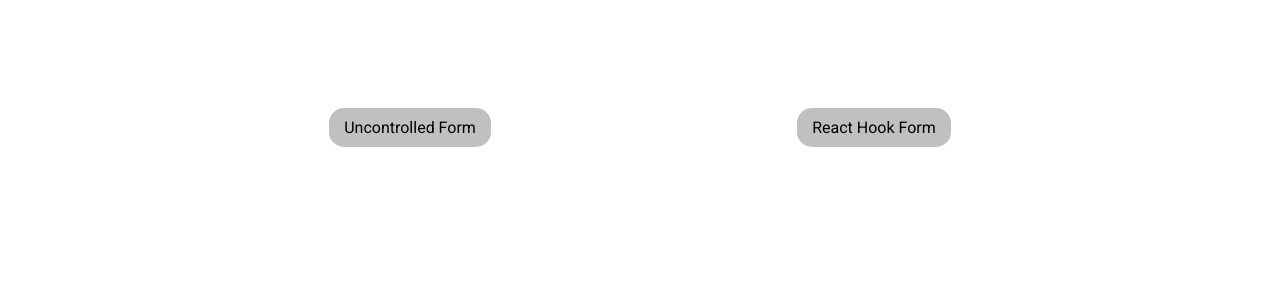
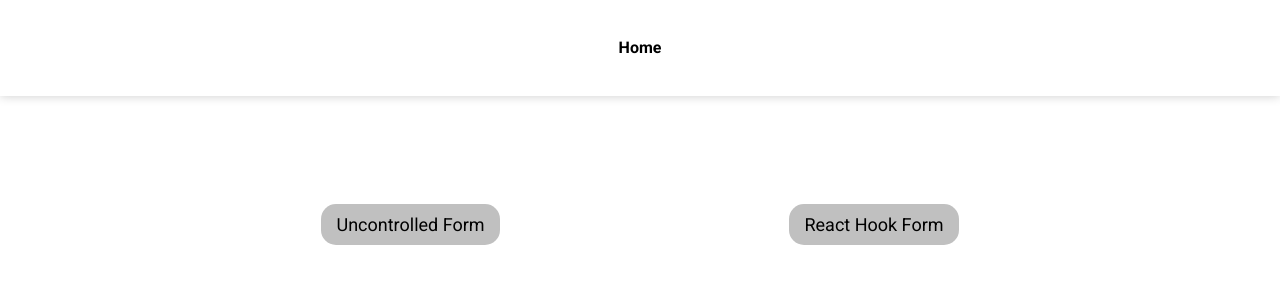
Before and after one commit to Irina-Grebennikova/react-forms, a React (Vite) app: page / in a window 1280 px wide. Shown: the top 300 px of the page. Built offline with nearby package versions, Linux system fonts and the light colour scheme.

Commit message:
feat: add header

```diff
--- a/src/app.tsx
+++ b/src/app.tsx
@@ -1,16 +1,17 @@
 import { ReactElement } from 'react';
 import { Route, RouterProvider, createBrowserRouter, createRoutesFromElements } from 'react-router-dom';
 
+import { PageLayout } from '@/components/page-layout';
 import { MainPage } from '@/pages/main-page';
 import { ReactHookForm } from '@/pages/react-hook-form';
 import { UncontrolledForm } from '@/pages/uncontrolled-form';
 
 const routes = (
-  <>
+  <Route element={<PageLayout />}>
     <Route path="/" element={<MainPage />} />
     <Route path="/uncontrolled-form" element={<UncontrolledForm />} />
     <Route path="/react-hook-form" element={<ReactHookForm />} />
-  </>
+  </Route>
 );
 
 const router = createBrowserRouter(createRoutesFromElements(routes));
--- /dev/null
+++ b/src/components/page-layout/index.ts
@@ -0,0 +1 @@
+export { PageLayout } from './page-layout';
--- /dev/null
+++ b/src/components/page-layout/page-layout.module.scss
@@ -0,0 +1,17 @@
+@import '@/styles/mixins.scss';
+
+.header {
+  text-align: center;
+  padding: 5vh 0;
+  box-shadow: 0 0 10px 0 rgba(0, 0, 0, 0.2);
+}
+
+.link {
+  color: inherit;
+  font-weight: 700;
+  transition: 0.2s;
+
+  @include hover {
+    color: gray;
+  }
+}
--- /dev/null
+++ b/src/components/page-layout/page-layout.tsx
@@ -0,0 +1,19 @@
+import { ReactElement } from 'react';
+import { Link, Outlet } from 'react-router-dom';
+
+import styles from './page-layout.module.scss';
+
+function PageLayout(): ReactElement {
+  return (
+    <>
+      <header className={styles.header}>
+        <Link to={'/'} className={styles.link}>
+          Home
+        </Link>
+      </header>
+      <Outlet />
+    </>
+  );
+}
+
+export { PageLayout };
--- a/src/pages/main-page/main-page.module.scss
+++ b/src/pages/main-page/main-page.module.scss
@@ -12,11 +12,12 @@
 }
 
 .link {
+  padding: 10px 15px;
   color: inherit;
-  background-color: silver;
-  padding: 10px 15px;
+  font-size: 18px;
   border-radius: 15px;
   transition: 0.2s;
+  background-color: silver;
 
   @include hover {
     background-color: lightgray;
```
